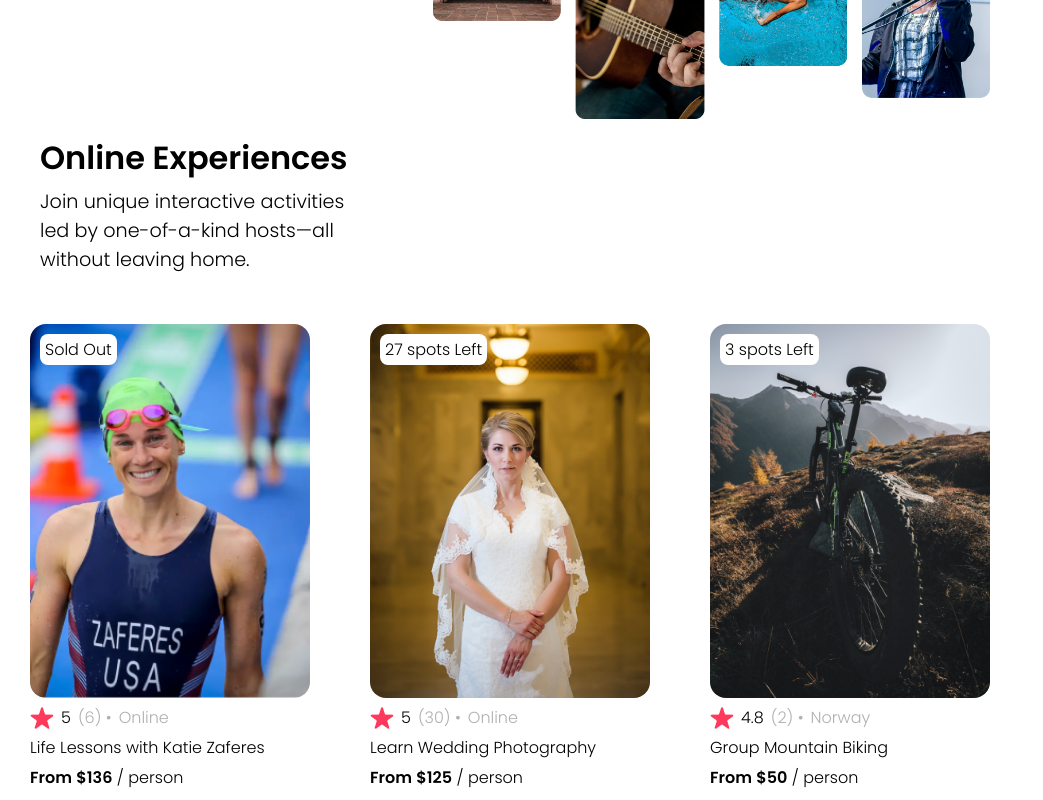
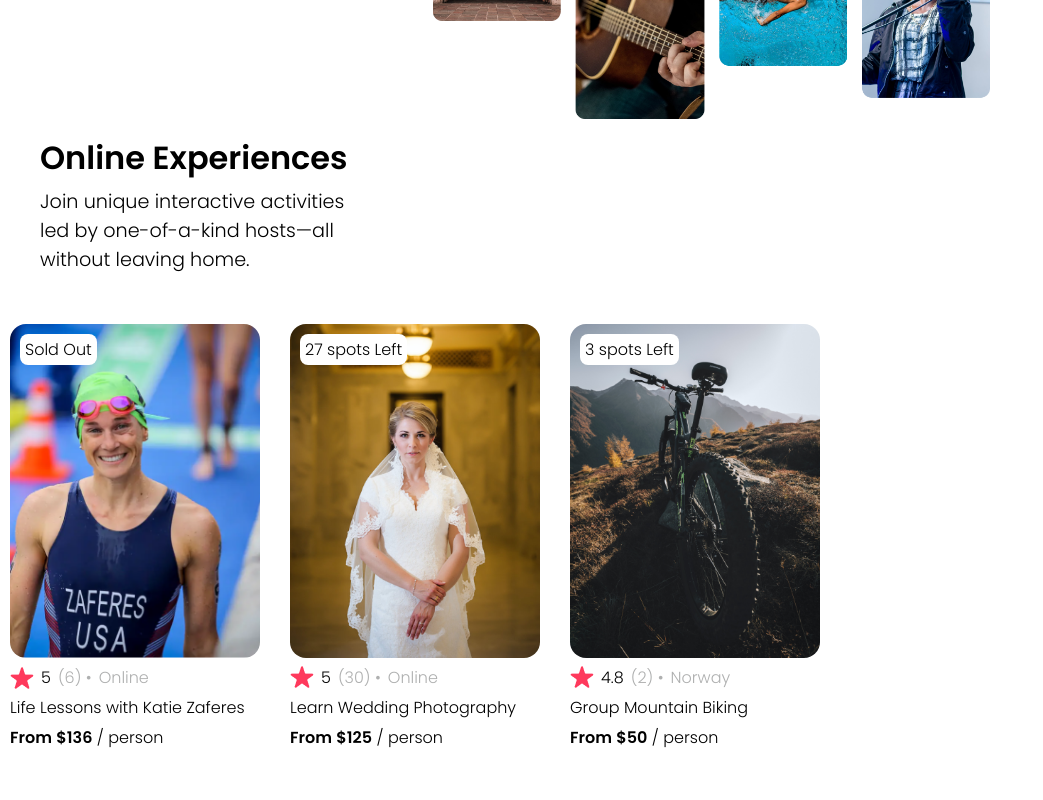
Before and after one commit to shaswatsingh19/Scrimba-Frontend-Path-Solution, a React (Vite) app in the folder 12. React Basics/02. Airbnb Experience clone/01.Airbnb Clone/: page / in a window 1280 px wide. Shown: the part 397-1197 px from the top of the page, without its empty margins (0-1043 px from the left). After the commit the page ends 1157 px from the top, so only its background shows below. Built offline with nearby package versions, Linux system fonts and the light colour scheme.

Commit message:
change styling and added key

```diff
--- a/12. React Basics/02. Airbnb Experience clone/01.Airbnb Clone/src/App.css
+++ b/12. React Basics/02. Airbnb Experience clone/01.Airbnb Clone/src/App.css
@@ -43,15 +43,24 @@ nav{
 .card{
 
   display:inline-block;
-  padding: 10px 30px;
+  padding: 10px;
 }
+.cards-list {
+  display: flex;
+  flex-wrap: nowrap;
+  gap: 10px;
+  overflow-x: auto;
+}
+
 .card-img{
   position: relative;
+
+  width: 250px;
 }
 .card-img img{
   border-radius: 16px;
-  width: 280px;
   max-width: 100%;
+
 }
 .availablity{
   padding: 3px 5px;
--- a/12. React Basics/02. Airbnb Experience clone/01.Airbnb Clone/src/App.jsx
+++ b/12. React Basics/02. Airbnb Experience clone/01.Airbnb Clone/src/App.jsx
@@ -4,14 +4,15 @@ import Hero from './components/hero'
 import Card from './components/card'
 import DataArr from './data'
 
-console.log(DataArr)
 
 function App() {
 
-  const DataComp = DataArr.map(data =>{
+  const cards = DataArr.map(data =>{
     return (
       // calling Card Component
       <Card
+          // key is important while using map() method
+          key = {data.id}
           img= {data.coverImg}
           rating={data.stats.rating}
           reviewCount={data.stats.reviewCount}
@@ -23,12 +24,13 @@ function App() {
     )
   })
 
-  console.log(DataComp)
   return (
     <div className="App">
       <Navbar />
       <Hero />
-      {DataComp}
+      <section className='cards-list'>
+        {cards}
+      </section>
     </div>
   )
 }
```
